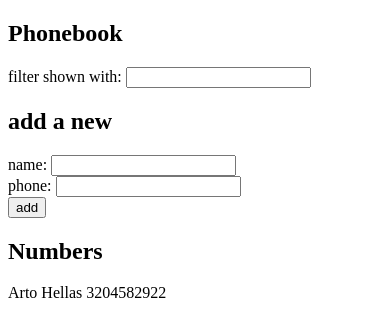
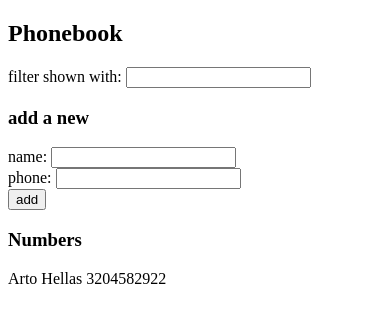
Before and after one commit to d3w3r/fullstackopen, a React (Vite) app in the folder part2/phonebook/: page / in a window 390 px wide. Shown: the top 336 px of the page. Built offline with nearby package versions, Linux system fonts and the light colour scheme.

Commit message:
Finished step 5 of phonebook

```diff
--- a/part2/phonebook/src/App.jsx
+++ b/part2/phonebook/src/App.jsx
@@ -1,4 +1,8 @@
 import { useState } from 'react';
+
+import Filter from './components/Filter';
+import PersonForm from './components/PersonForm';
+import Persons from './components/Persons';
 
 const App = () => {
   const [persons, setPersons] = useState([
@@ -53,29 +57,22 @@ const App = () => {
   return (
     <div>
       <h2>Phonebook</h2>
-      <div>
-        filter shown with: <input value={newFilter} onChange={trackFilter}/>
-      </div>
-      <h2>add a new</h2>
-      <form onSubmit={addName}>
-        <div>
-          name: <input value={newName} onChange={trackName}/>
-        </div>
-        <div>
-          phone: <input value={newPhone} onChange={trackPhone}/>
-        </div>
-        <div>
-          <button type="submit">add</button>
-        </div>
-      </form>
-      <h2>Numbers</h2>
-      <div>
-        {
-          filter
-            ? persons.filter(p => p.name.includes(newFilter)).map(p => <p key={p.id}>{p.name} {p.phone}</p>)
-            : persons.map(p => <p key={p.id}>{p.name} {p.phone}</p>)
-        }
-      </div>
+      <Filter
+        value={newFilter}
+        handler={trackFilter}
+      />
+      <h3>add a new</h3>
+      <PersonForm
+        handler={addName}
+        inputName={{value: newName, handler: trackName}}
+        inputPhone={{value: newPhone, handler: trackPhone}}
+      />
+      <h3>Numbers</h3>
+      <Persons
+        toFilter={filter}
+        persons={persons}
+        filterWord={newFilter}
+      />
     </div>
   )
 }
--- /dev/null
+++ b/part2/phonebook/src/components/Filter.jsx
@@ -0,0 +1,11 @@
+const Filter = (props) => {
+  const { value, handler } = props;
+
+  return (
+    <div>
+      filter shown with: <input value={value} onChange={handler}/>
+    </div>
+  );
+}
+
+export default Filter;
--- /dev/null
+++ b/part2/phonebook/src/components/PersonForm.jsx
@@ -0,0 +1,19 @@
+const PersonForm = (props) => {
+  const { handler, inputName, inputPhone } = props;
+
+  return (
+    <form onSubmit={handler}>
+      <div>
+        name: <input value={inputName.value} onChange={inputName.handler}/>
+      </div>
+      <div>
+        phone: <input value={inputPhone.value} onChange={inputPhone.handler}/>
+      </div>
+      <div>
+        <button type="submit">add</button>
+      </div>
+    </form>
+  );
+};
+
+export default PersonForm;
--- /dev/null
+++ b/part2/phonebook/src/components/Persons.jsx
@@ -0,0 +1,15 @@
+const Persons = (props) => {
+  const { toFilter, filterWord, persons } = props;
+
+  return (
+    <div>
+      {
+        toFilter
+          ? persons.filter(p => p.name.includes(filterWord)).map(p => <p key={p.id}>{p.name} {p.phone}</p>)
+          : persons.map(p => <p key={p.id}>{p.name} {p.phone}</p>)
+      }
+    </div>
+  );
+};
+
+export default Persons;
```
Also changed, not shown: part2/phonebook/.eslintrc.cjs.
